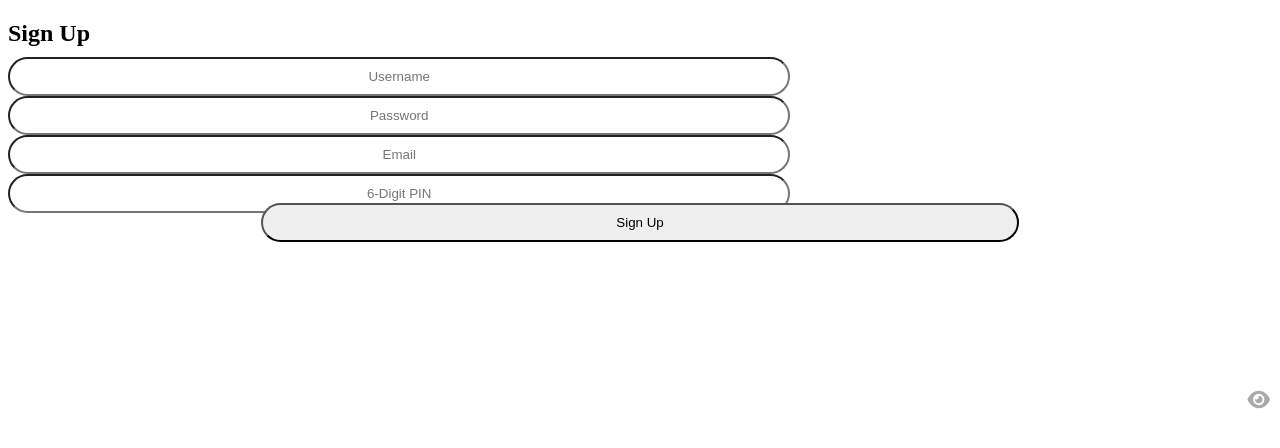
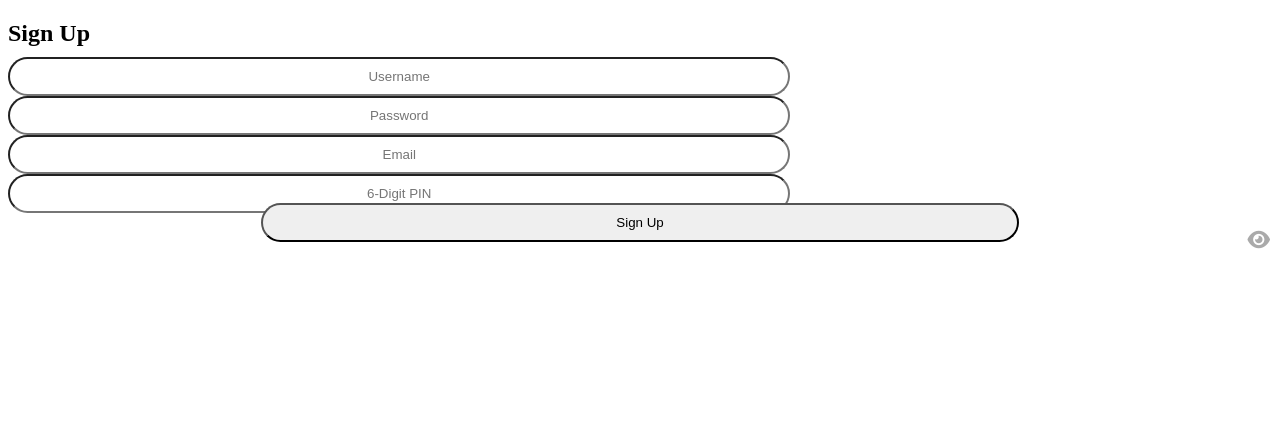
Before and after one commit to AbdulPaito/nov-10, a PHP site: page /signup.php in a window 1280 px wide. Shown: the top 448 px of the page. Run offline with PHP 8.4, Linux system fonts and the light colour scheme; a stand-in replaces the project's code that opens the database connection.

Commit message:
Add files via upload

```diff
--- a/signup.php
+++ b/signup.php
@@ -95,11 +95,12 @@ if ($_SERVER['REQUEST_METHOD'] == 'POST') {
     .eye-icon {
       position: absolute;
       right: 10px;
-      top: 50%;
+      top: 30%;
       transform: translateY(-50%);
       cursor: pointer;
       color: #aaa;
       font-size: 20px;
+
     }
     .eye-icon.active {
       color: #000;
```
